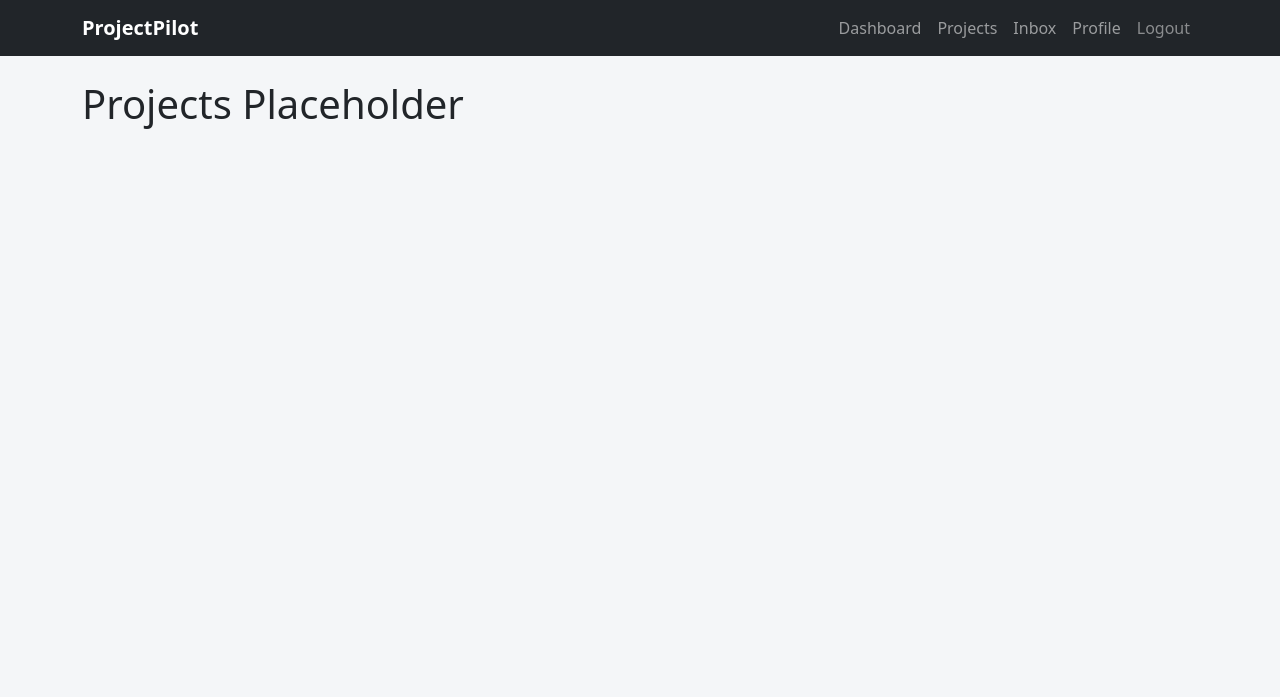
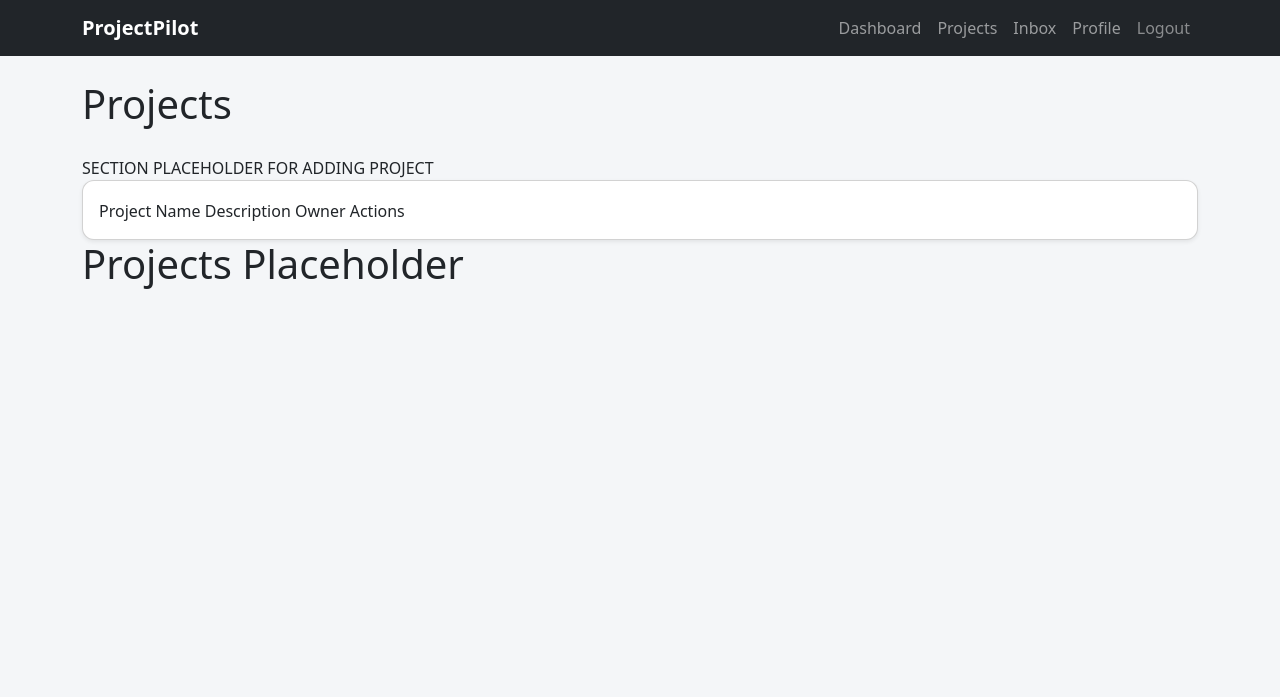
Before and after one commit to ScriptusDigital/Frameworks_Assignment, a Django app: page /projects/ in a window 1280 px wide. Shown: the top 697 px of the page. Run offline with Django 5.2, Linux system fonts and the light colour scheme; the visitor is signed in with stand-in values (Sample User, id 1).

Commit message:
build: project main page elements addition

```diff
--- a/static/css/style.css
+++ b/static/css/style.css
@@ -78,3 +78,11 @@ main {
 .navbar-nav .nav-link {
     padding-left: 0;
 }
+
+
+
+/* Table for projects area  */
+
+.table {
+    margin-bottom: 0;
+}
--- a/templates/projects/project_list.html
+++ b/templates/projects/project_list.html
@@ -2,6 +2,36 @@
 
 {% block content %}
 
+<div class="d-flex justify-content-between align-items-center mb-4">
+<h1 class="mb-1">Projects</h1>
+</div>
+
+SECTION PLACEHOLDER FOR ADDING PROJECT
+
+<div class="card shadow-sm">
+    <div class="card-body">
+
+
+<tabel class="table align-middle">
+<thead>
+    <tr>
+        <th scope="col">Project Name</th>
+        <th scope="col">Description</th>
+        <th scope="col">Owner</th>
+        <th scope="col">Actions</th>
+        </tr>
+</thead>
+
+
+
+</tabel>
+
+    </div>
+
+
+</div>
+
+
 <h1>Projects Placeholder</h1>
 
 {% endblock %}
```
